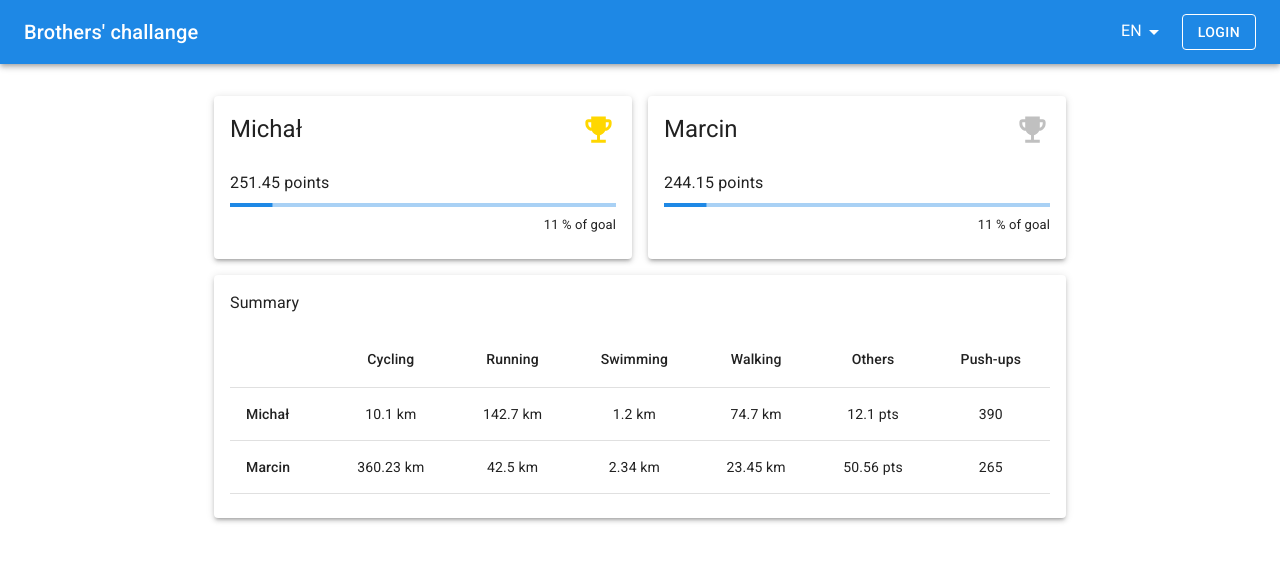
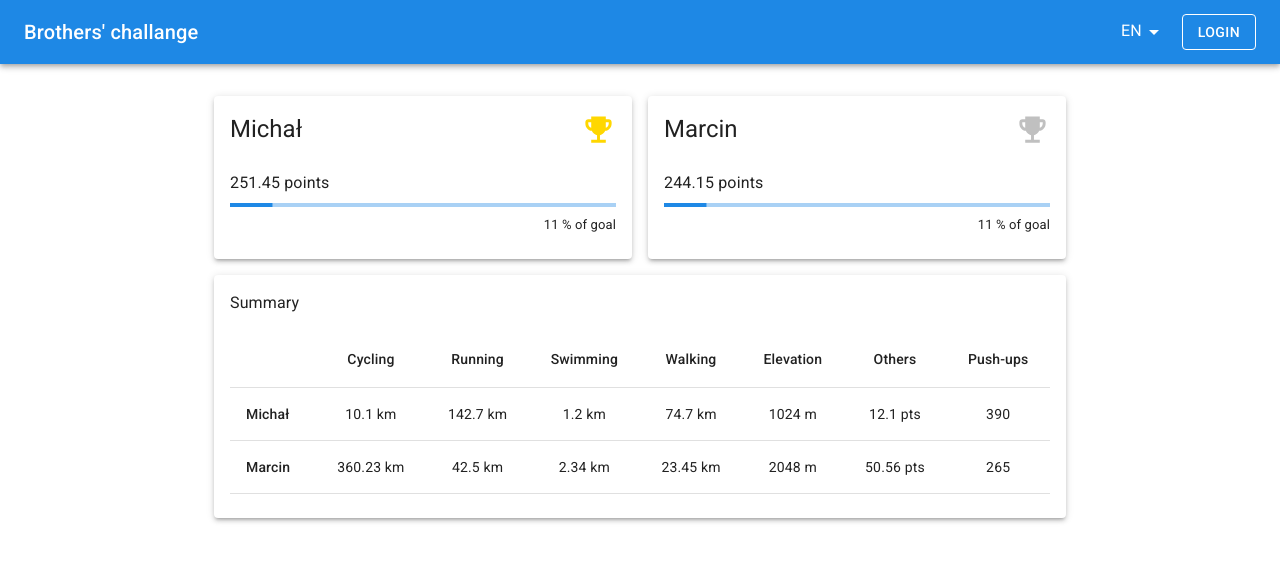
Before and after one commit to sspr/brothers-challange, a React (Create React App) app: page / in a window 1280 px wide. Shown: the top 562 px of the page. Built offline with nearby package versions, Linux system fonts and the light colour scheme.

Commit message:
Naming fixes, loop disciplines

```diff
--- a/src/api/ranking/ranking.types.ts
+++ b/src/api/ranking/ranking.types.ts
@@ -1,8 +1,4 @@
-export enum Goal {
-  GOAL = 2222,
-}
-
-export type UserDetails = {
+export type PlayerStats = {
   name: string;
   score: number;
   cycling: number;
@@ -13,3 +9,13 @@ export type UserDetails = {
   others: number;
   pushUps: number;
 };
+
+export enum Disciplines {
+  CYCLING = 'cycling',
+  RUNNING = 'running',
+  SWIMMING = 'swimming',
+  WALKING = 'walking',
+  ELEVATION = 'elevation',
+  OTHER = 'others',
+  PUSHUPS = 'pushUps',
+}
--- a/src/app/dashboard/Dashboard.tsx
+++ b/src/app/dashboard/Dashboard.tsx
@@ -3,7 +3,7 @@ import { Grid } from '@mui/material';
 import { styles } from './Dashboard.styles';
 import { RankingCard } from './rankingCard/RankingCard';
 import { RANKING_MOCK } from 'tests/mock/rankingMock';
-import { RankigTable } from './rankingTable/RankingTable';
+import { RankingTable } from './rankingTable/RankingTable';
 
 export const Dashboard = () => {
   return (
@@ -19,7 +19,7 @@ export const Dashboard = () => {
           </Grid>
         ))}
       </Grid>
-      <RankigTable data={RANKING_MOCK} />
+      <RankingTable data={RANKING_MOCK} />
     </>
   );
 };
--- a/src/app/dashboard/rankingTable/RankingTable.tsx
+++ b/src/app/dashboard/rankingTable/RankingTable.tsx
@@ -5,12 +5,13 @@ import TableCell from '@mui/material/TableCell';
 import TableHead from '@mui/material/TableHead';
 import TableRow from '@mui/material/TableRow';
 
+import { Disciplines } from 'api/ranking/ranking.types';
 import { useLocale } from 'hooks';
 import { Card } from 'ui';
 import { styles } from './RankingTable.styles';
 import { RankingTableProps } from './RankingTable.types';
 
-export const RankigTable = ({ data }: RankingTableProps) => {
+export const RankingTable = ({ data }: RankingTableProps) => {
   const { formatMessage } = useLocale();
 
   return (
@@ -20,12 +21,11 @@ export const RankigTable = ({ data }: RankingTableProps) => {
         <TableHead>
           <TableRow>
             <TableCell></TableCell>
-            <TableCell align="center">{formatMessage({ id: 'rankingTable.cycling' })}</TableCell>
-            <TableCell align="center">{formatMessage({ id: 'rankingTable.running' })}</TableCell>
-            <TableCell align="center">{formatMessage({ id: 'rankingTable.swimming' })}</TableCell>
-            <TableCell align="center">{formatMessage({ id: 'rankingTable.walking' })}</TableCell>
-            <TableCell align="center">{formatMessage({ id: 'rankingTable.others' })}</TableCell>
-            <TableCell align="center">{formatMessage({ id: 'rankingTable.pushUps' })}</TableCell>
+            {Object.values(Disciplines).map((discipline) => (
+              <TableCell key={discipline} align="center">
+                {formatMessage({ id: `rankingTable.${discipline}` })}
+              </TableCell>
+            ))}
           </TableRow>
         </TableHead>
         <TableBody>
@@ -36,6 +36,7 @@ export const RankigTable = ({ data }: RankingTableProps) => {
               <TableCell align="center">{user.running} km</TableCell>
               <TableCell align="center">{user.swimming} km</TableCell>
               <TableCell align="center">{user.walking} km</TableCell>
+              <TableCell align="center">{user.elevation} m</TableCell>
               <TableCell align="center">
                 {user.others} {formatMessage({ id: 'rankingTable.pts' })}
               </TableCell>
--- a/src/app/dashboard/rankingTable/RankingTable.types.ts
+++ b/src/app/dashboard/rankingTable/RankingTable.types.ts
@@ -1,5 +1,5 @@
-import { UserDetails } from 'api/ranking/ranking.types';
+import { PlayerStats } from 'api/ranking/ranking.types';
 
 export type RankingTableProps = {
-  data: UserDetails[];
+  data: PlayerStats[];
 };
--- a/src/i18n/data/en.json
+++ b/src/i18n/data/en.json
@@ -9,6 +9,7 @@
   "rankingTable.running": "Running",
   "rankingTable.swimming": "Swimming",
   "rankingTable.walking": "Walking",
+  "rankingTable.elevation": "Elevation",
   "rankingTable.others": "Others",
   "rankingTable.pushUps": "Push-ups",
   "rankingTable.pts": "pts"
--- a/src/i18n/data/pl.json
+++ b/src/i18n/data/pl.json
@@ -9,6 +9,7 @@
   "rankingTable.running": "Bieganie",
   "rankingTable.swimming": "Pływanie",
   "rankingTable.walking": "Marsz",
+  "rankingTable.elevation": "Przewyższenie",
   "rankingTable.others": "Inne",
   "rankingTable.pushUps": "Pompki",
   "rankingTable.pts": "pkt"
```
Also changed, not shown: 1 other file (tests, documents, lock files or other folders).
